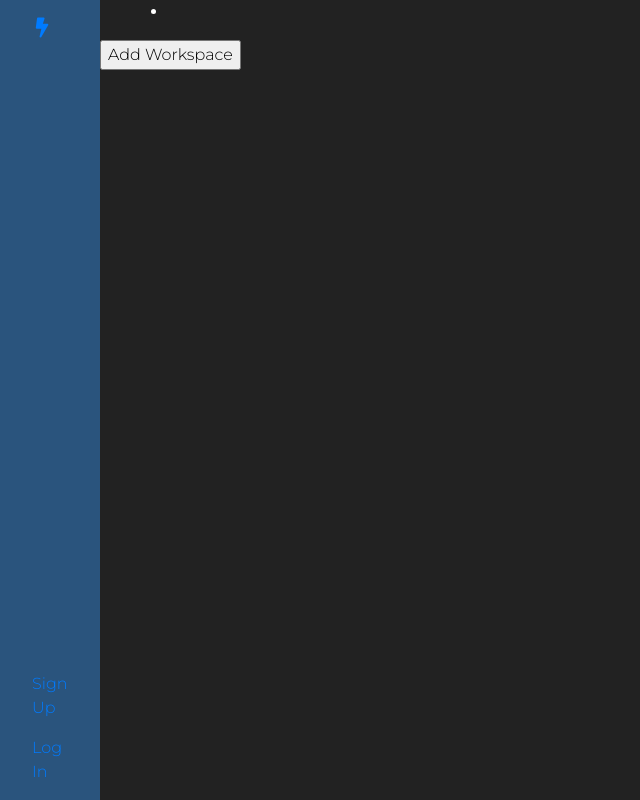
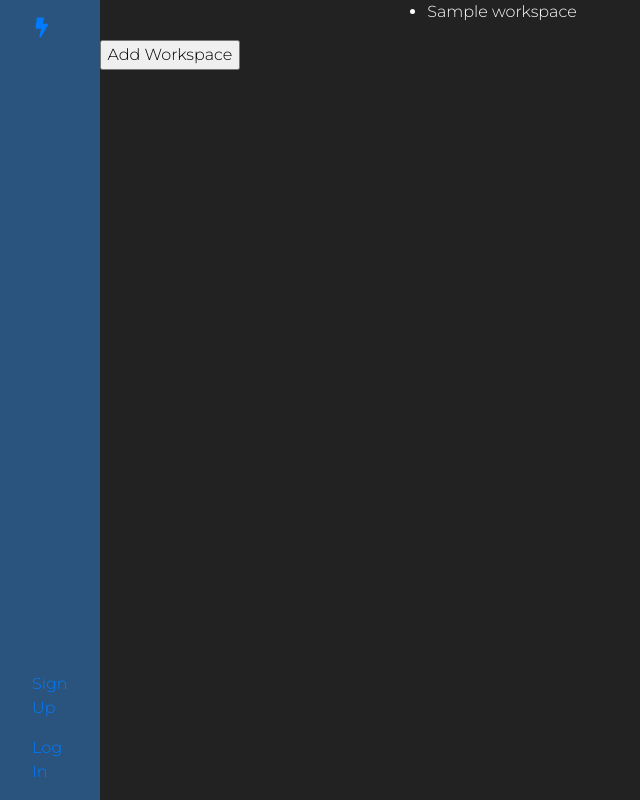
Before and after one commit to viveksainanee/bolt, a Flask app: page /workspaces in a window 1280 px wide. Shown: the whole page, without its empty margins (0-640 px from the left). Run offline with Flask 2, Linux system fonts and the light colour scheme; tables that the repository leaves empty hold one stand-in row (values such as "Sample post"); some libraries are stand-ins or nearby versions.

Commit message:
fixed base template breaking other pages;

```diff
--- a/app.py
+++ b/app.py
@@ -175,7 +175,7 @@
 
     #If the form has been submitted and is valid, add the new workspace to the DB
     if form.validate_on_submit():
-        new_workspace = Workspace(name=form.data['name'])
+        new_workspace = Workspace(formatted_name=form.data['formatted_name'], readable_name=form.data['readable_name'])
         db.session.add(new_workspace)
         db.session.commit()
         return redirect('/workspaces')
--- a/forms.py
+++ b/forms.py
@@ -25,4 +25,5 @@
 class WorkspaceAddForm(FlaskForm):
     """Form for adding workspaces."""
 
-    name = StringField('Name', validators=[DataRequired()])
+    readable_name = StringField('Readable Name', validators=[DataRequired()])
+    formatted_name = StringField('Formatted Name', validators=[DataRequired()])
--- a/static/stylesheets/style.css
+++ b/static/stylesheets/style.css
@@ -11,6 +11,11 @@
   font-weight: lighter;
   background-color: #222222;
   color: white;
+}
+
+.main-content {
+  width: 100%;
+  height: 100%;
 }
 
 nav {
--- a/templates/base.html
+++ b/templates/base.html
@@ -27,6 +27,9 @@
                 <a class="nav-link" href="/login">Log In</a>
             </li>
             {% else %}
+            <li class="nav-item">
+                    <a class="nav-link" href="/workspaces">Workspaces</a>
+            </li>
 
             <li class="nav-item">
                 <a class="nav-link" href="/logout">Log Out</a>
@@ -36,7 +39,7 @@
         </ul>
 
     </nav>
-    <div>
+    <div class="main-content">
         {% for category, message in get_flashed_messages(with_categories=True) %}
         <div class="alert alert-{{ category }}">{{ message }}</div>
         {% endfor %}
--- a/templates/users/login.html
+++ b/templates/users/login.html
@@ -4,7 +4,7 @@
 
   <div class="row justify-content-md-center">
     <div class="col-md-7 col-lg-5">
-      <h2>Welcome back.</h2>
+      <h1>Welcome back</h1>
 
       <form method="POST" id="user_form">
         {{ form.hidden_tag() }}
--- a/templates/workspaces/index.html
+++ b/templates/workspaces/index.html
@@ -8,7 +8,7 @@
     <div class="row">
       <ul>
       {% for workspace in workspaces %}
-        <li> {{workspace.name}}</li>
+        <li> {{workspace.readable_name}}</li>
       {% endfor %}
       </ul>
     </div>
```
